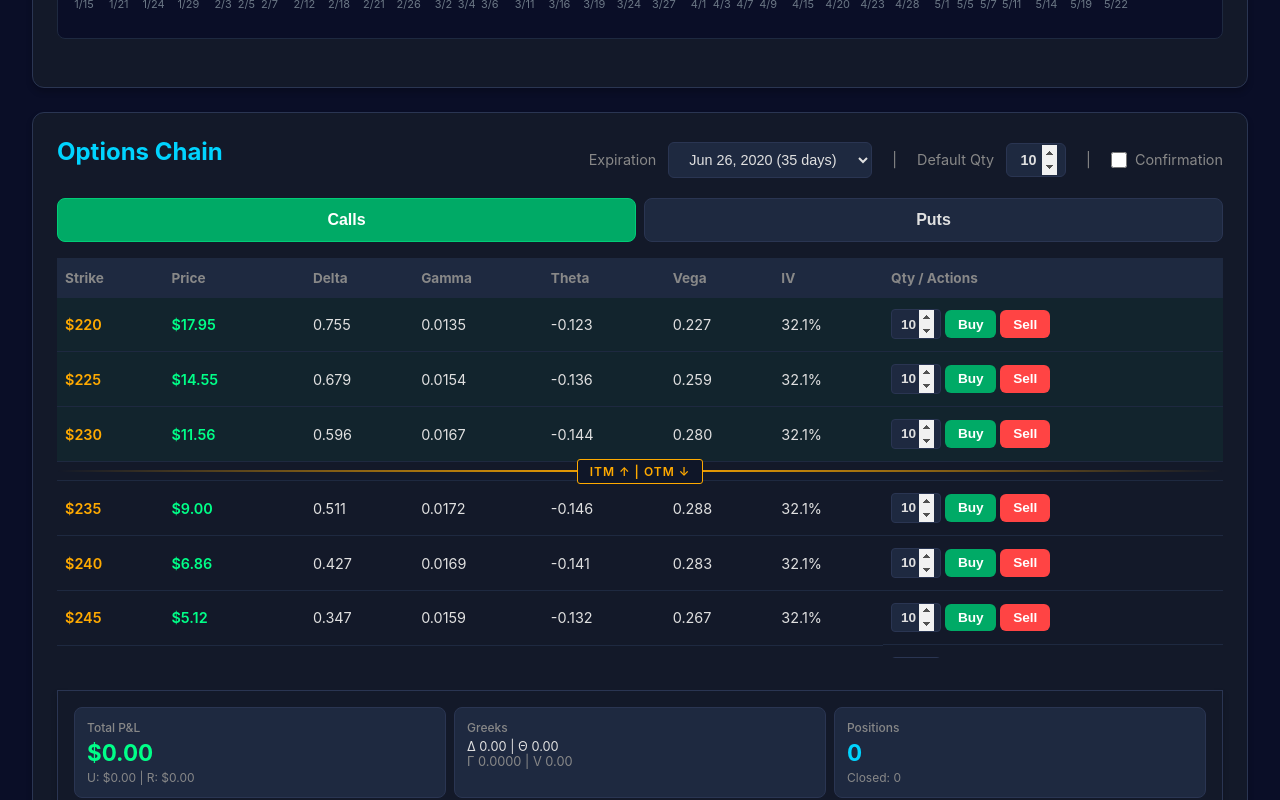
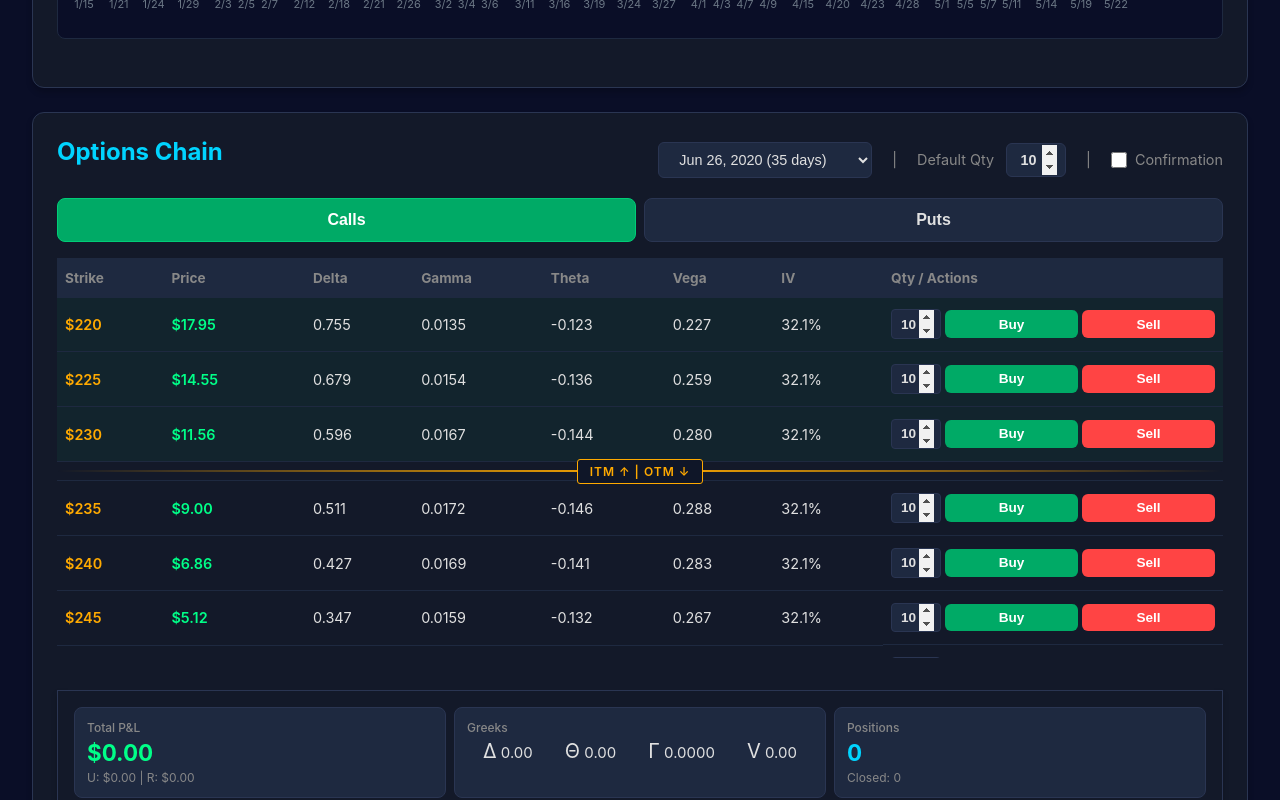
Before and after one commit to iliutaadrian/options_trading_simulator, a React (Vite) app: page / in a window 1280 px wide. Shown: the part 1260-2060 px from the top of the page. Built offline with nearby package versions, Linux system fonts and the light colour scheme.

Commit message:
feat: expr dates

```diff
--- a/src/App.css
+++ b/src/App.css
@@ -548,6 +548,7 @@ body {
 }
 
 .action-cell {
+  justify-content: space-evenly;
   display: flex;
   gap: 0.25rem;
   align-items: center;
@@ -578,6 +579,7 @@ body {
 }
 
 .trade-btn {
+  width: 100%;
   padding: 0.4rem 0.8rem;
   border-radius: 6px;
   border: none;
--- a/src/App.jsx
+++ b/src/App.jsx
@@ -64,10 +64,10 @@ function App() {
   const currentIV = currentData?.iv || 0.35; // Get dynamic IV from current date
 
   const [strikes, setStrikes] = useState(() => generateStrikePrices(currentPrice));
-  const [expirations, setExpirations] = useState(() => generateExpirationDates(currentDate, 6));
+  const [expirations, setExpirations] = useState(() => generateExpirationDates(currentDate));
   // Default to 30-day expiration (closest to 30 days)
   const [selectedExpiration, setSelectedExpiration] = useState(() => {
-    const initialExpirations = generateExpirationDates(currentDate, 6);
+    const initialExpirations = generateExpirationDates(currentDate);
     const thirtyDayExp = initialExpirations.find(exp => exp.isDefault) || initialExpirations.find(exp => exp.daysToExpiry >= 25 && exp.daysToExpiry <= 35) || initialExpirations[2];
     return thirtyDayExp?.date;
   });
@@ -75,7 +75,7 @@ function App() {
   // Update expirations and strikes as time moves forward
   useEffect(() => {
     if (currentDate) {
-      const newExpirations = generateExpirationDates(currentDate, 6);
+      const newExpirations = generateExpirationDates(currentDate);
       setExpirations(newExpirations);
       if (!newExpirations.find(exp => exp.date === selectedExpiration)) {
         // Select 30-day expiration or closest
@@ -109,7 +109,7 @@ function App() {
     // Update strikes and expirations based on new data
     const newCurrentPrice = newPriceData[350]?.close || 150;
     setStrikes(generateStrikePrices(newCurrentPrice));
-    const newExpirations = generateExpirationDates(newPriceData[350]?.date || startDate, 6);
+    const newExpirations = generateExpirationDates(newPriceData[350]?.date || startDate);
     setExpirations(newExpirations);
 
     // Default to 30-day expiration
--- a/src/components/OptionsChain.jsx
+++ b/src/components/OptionsChain.jsx
@@ -130,7 +130,6 @@ const OptionsChain = ({
       <div className="options-header">
         <h2>Options Chain</h2>
         <div className="options-controls">
-          <span>Expiration</span>
           <select value={selectedExpiration} onChange={(e) => onExpirationChange(e.target.value)}>
             {expirations.map(exp => (
               <option key={exp.date} value={exp.date}>
--- a/src/components/Portfolio.jsx
+++ b/src/components/Portfolio.jsx
@@ -67,9 +67,11 @@ const Portfolio = ({ positions, currentPrice, currentDate, currentIV, onClosePos
         </div>
         <div className="summary-card">
           <h4>Greeks</h4>
-          <div style={{ fontSize: '0.8rem', marginTop: '0.25rem' }}>
-            <div>Δ {portfolioGreeks.delta.toFixed(2)} | Θ {portfolioGreeks.theta.toFixed(2)}</div>
-            <div style={{ color: '#888' }}>Γ {portfolioGreeks.gamma.toFixed(4)} | V {portfolioGreeks.vega.toFixed(2)}</div>
+          <div style={{ fontSize: '15px', marginTop: '0.25rem', display: 'flex', justifyContent: 'space-around' }}>
+            <div><span style={{fontSize: '20px'}}>Δ</span> {portfolioGreeks.delta.toFixed(2)}</div>
+            <div><span style={{fontSize: '20px'}}>Θ</span> {portfolioGreeks.theta.toFixed(2)}</div>
+            <div><span style={{fontSize: '20px'}}>Γ</span> {portfolioGreeks.gamma.toFixed(4)} </div>
+            <div><span style={{fontSize: '20px'}}>V</span> {portfolioGreeks.vega.toFixed(2)}</div>
           </div>
         </div>
         <div className="summary-card">
--- a/src/utils/dataGenerator.js
+++ b/src/utils/dataGenerator.js
@@ -312,12 +312,12 @@ export function generateStrikePrices(currentPrice, count = 50) {
 }
 
 // Generate expiration dates - focused on 30 days (monthly options)
-export function generateExpirationDates(currentDate, count = 6) {
+export function generateExpirationDates(currentDate, count = 15) {
   const expirations = [];
   const current = new Date(currentDate);
 
   // Target dates in days from now: 7, 14, 30, 45, 60, 90
-  const targetDays = [7, 14, 30, 45, 60, 90];
+  const targetDays = [7, 14, 30, 45, 60, 90, 120, 150, 180, 210, 240, 270, 300, 330, 360];
 
   targetDays.slice(0, count).forEach(days => {
     const expDate = new Date(current);
```
